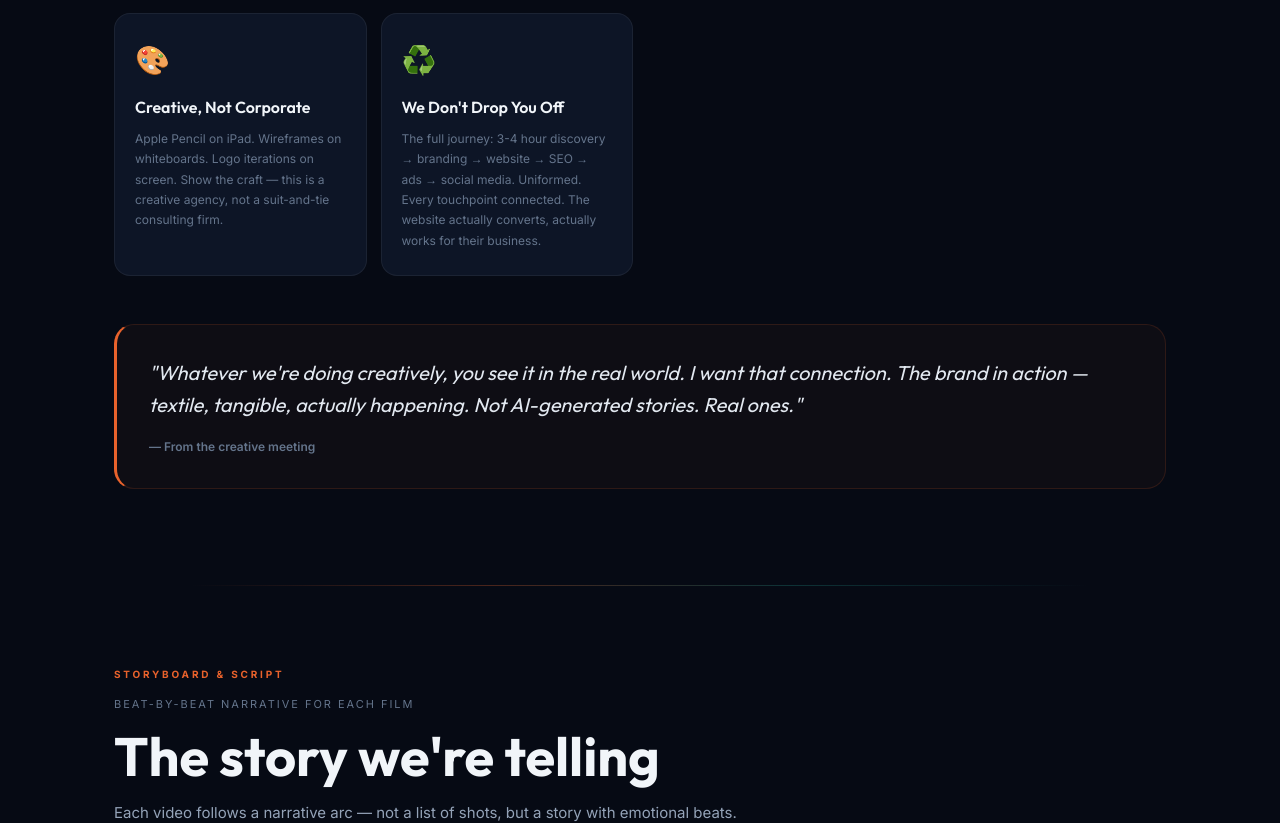
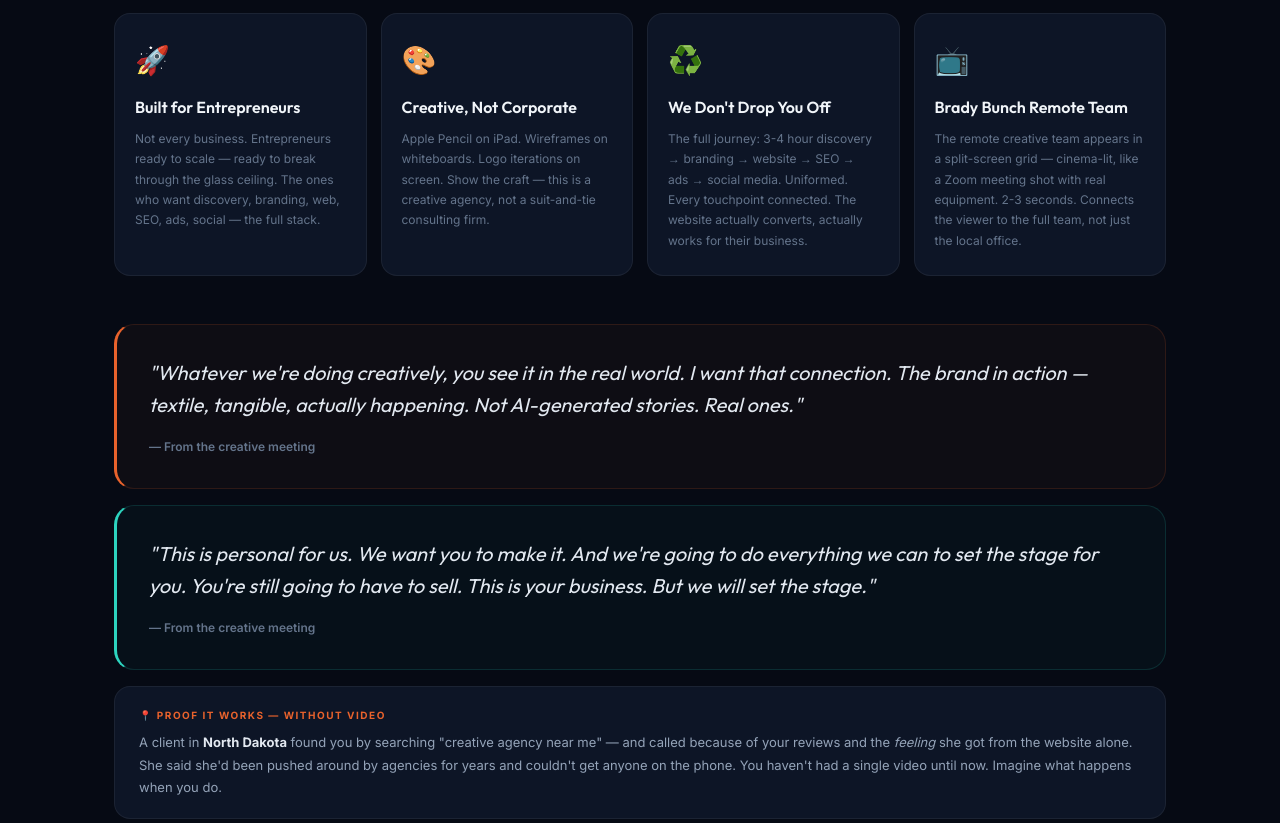
Before and after one commit to DanielSensual/Mediageekzquotes, a Next.js app: page /thread in a window 1280 px wide. Shown: the part 2829-3652 px from the top of the page. Built offline with nearby package versions, Linux system fonts and the light colour scheme.

Commit message:
Add: This Is Personal story, Brady Bunch remote team, North Dakota proof, on-camera casting (6 leadership)

```diff
--- a/app/thread/page.js
+++ b/app/thread/page.js
@@ -667,9 +667,11 @@ export default function ThreadLink() {
                             { icon: '🎬', title: 'Screen to Street', desc: 'The magic transition — what\'s happening on the computer comes alive in the real world. Monster truck on screen → monster truck driving in real life. The brand in action, not just in pixels.' },
                             { icon: '🏠', title: 'Publix Energy', desc: 'Subtle brand placement. Logo on the coffee cup, brand colors in the background, tagline on the wall — never the hero of the shot, always part of the environment. You feel it without being told.' },
                             { icon: '🤝', title: 'Human Connection', desc: 'Real conversations. Real handshakes. Team sitting with clients, not performing for camera. The authenticity that makes people trust you before they ever call.' },
+                            { icon: '❤️', title: 'This Is Personal', desc: 'When a client is struggling, you scale their spend down. You tell them to save money. You want them to make it — and you do everything to set the stage. Not a conglomerate. A family.' },
                             { icon: '🚀', title: 'Built for Entrepreneurs', desc: 'Not every business. Entrepreneurs ready to scale — ready to break through the glass ceiling. The ones who want discovery, branding, web, SEO, ads, social — the full stack.' },
                             { icon: '🎨', title: 'Creative, Not Corporate', desc: 'Apple Pencil on iPad. Wireframes on whiteboards. Logo iterations on screen. Show the craft — this is a creative agency, not a suit-and-tie consulting firm.' },
                             { icon: '♻️', title: 'We Don\'t Drop You Off', desc: 'The full journey: 3-4 hour discovery → branding → website → SEO → ads → social media. Uniformed. Every touchpoint connected. The website actually converts, actually works for their business.' },
+                            { icon: '📺', title: 'Brady Bunch Remote Team', desc: 'The remote creative team appears in a split-screen grid — cinema-lit, like a Zoom meeting shot with real equipment. 2-3 seconds. Connects the viewer to the full team, not just the local office.' },
                         ].map((p, i) => (
                             <div key={i} style={{ padding: '24px 20px', border: '1px solid rgba(255, 255, 255, 0.06)', borderRadius: 16, background: 'var(--panel)', transition: 'all 0.3s' }}>
                                 <div style={{ fontSize: 28, marginBottom: 12 }}>{p.icon}</div>
@@ -685,6 +687,22 @@ export default function ThreadLink() {
                             &quot;Whatever we&apos;re doing creatively, you see it in the real world. I want that connection. The brand in action — textile, tangible, actually happening. Not AI-generated stories. Real ones.&quot;
                         </div>
                         <div style={{ marginTop: 16, fontSize: 12, color: 'var(--muted-2)', fontWeight: 600 }}>— From the creative meeting</div>
+                    </div>
+
+                    {/* Second Quote */}
+                    <div style={{ padding: '32px', border: '1px solid rgba(45, 212, 191, 0.15)', borderRadius: 20, background: 'rgba(45, 212, 191, 0.03)', borderLeft: '3px solid var(--teal)', marginBottom: 16 }}>
+                        <div style={{ fontFamily: "'Outfit', sans-serif", fontSize: 20, fontWeight: 400, color: 'var(--cream)', lineHeight: 1.6, fontStyle: 'italic' }}>
+                            &quot;This is personal for us. We want you to make it. And we&apos;re going to do everything we can to set the stage for you. You&apos;re still going to have to sell. This is your business. But we will set the stage.&quot;
+                        </div>
+                        <div style={{ marginTop: 16, fontSize: 12, color: 'var(--muted-2)', fontWeight: 600 }}>— From the creative meeting</div>
+                    </div>
+
+                    {/* North Dakota Story */}
+                    <div style={{ padding: '20px 24px', border: '1px solid rgba(255, 255, 255, 0.06)', borderRadius: 16, background: 'var(--panel)', marginBottom: 16 }}>
+                        <div style={{ fontSize: 10, fontWeight: 700, letterSpacing: '0.15em', textTransform: 'uppercase', color: 'var(--orange)', marginBottom: 8 }}>📍 Proof It Works — Without Video</div>
+                        <div style={{ fontSize: 13, color: 'var(--muted)', lineHeight: 1.7 }}>
+                            A client in <strong style={{ color: 'var(--cream)' }}>North Dakota</strong> found you by searching &quot;creative agency near me&quot; — and called because of your reviews and the <em>feeling</em> she got from the website alone. She said she&apos;d been pushed around by agencies for years and couldn&apos;t get anyone on the phone. You haven&apos;t had a single video until now. Imagine what happens when you do.
+                        </div>
                     </div>
                 </section>
 
@@ -752,10 +770,12 @@ export default function ThreadLink() {
                             {[
                                 { beat: 'OPEN', title: 'The Craft', desc: 'TIGHT: Apple Pencil touches iPad screen. A logo sketch comes alive. Pull back to reveal a designer in a warm studio, coffee within reach, natural light. It\'s quiet. Intentional. This is where ideas start.', time: '0:00–0:08' },
                                 { beat: 'ACT 1', title: 'Discovery', desc: 'The team sits across from a client at a table — not a pitch, a discovery. 3-4 hours of "what does your business actually need?" Whiteboard behind them covered in strategy. Laptop open showing wireframes. You feel the depth. This isn\'t a quick-fix agency.', time: '0:08–0:22' },
-                                { beat: 'TRANSITION', title: 'Screen to Street (2)', desc: 'OTS: a designer finishes a website mockup on screen. The client\'s product is right there in the design. MATCH CUT: we\'re at the client\'s actual location — an entrepreneur standing in front of their business, the new logo on the window. Digital to tangible. What was on screen is now in the world.', time: '0:22–0:30' },
-                                { beat: 'ACT 2', title: 'Full Stack', desc: 'QUICK CUTS synced to music: Apple Pencil sketching a logo → final logo on a business card. Wireframe on screen → live website on a phone. Camera filming a product → the ad playing on Instagram. SEO dashboard showing rankings climbing. Social media post getting liked. Each cut shows: they didn\'t just design it, they deployed it. It\'s working.', time: '0:30–0:48' },
-                                { beat: 'BRAND IN ACTION', title: 'The Real World Connection', desc: 'The client\'s business is now alive — customers walking in, the new sign on the building, branded packaging being handed to a customer. The team is there, photographing, filming, supporting. They didn\'t drop them off — they\'re still building. Logo on the cup. Brand on the apron. It\'s everywhere, but it\'s natural.', time: '0:48–1:00' },
-                                { beat: 'CLOSE', title: 'The Partner', desc: 'Team and client together, reviewing analytics on a laptop. Both smiling — it\'s working. The business grew. Not a vendor relationship — a partnership. Pull back to a wide of the team at their desks, golden hour light. Super: "Threadlinks Creative — Full-Stack Creative Agency" — 3 seconds, clean, confident. Cut to black.', time: '1:00–1:10' },
+                                { beat: 'TEAM', title: 'The Brady Bunch', desc: 'SPLIT SCREEN: 6 faces appear in a grid — the full creative leadership team. Three in the office, three remote, each cinema-lit in their own space. They\'re in a meeting, laughing, pointing at their screens. 2-3 seconds. Shows that the connection doesn\'t stop at city limits. The team is everywhere.', time: '0:22–0:26' },
+                                { beat: 'TRANSITION', title: 'Screen to Street', desc: 'OTS: a designer finishes a website mockup on screen. The client\'s product is right there in the design. MATCH CUT: we\'re at the client\'s actual location — an entrepreneur standing in front of their business, the new logo on the window. Digital to tangible.', time: '0:26–0:34' },
+                                { beat: 'ACT 2', title: 'Full Stack', desc: 'QUICK CUTS synced to music: Apple Pencil sketching a logo → final logo on a business card. Wireframe on screen → live website on a phone. Camera filming a product → the ad playing on Instagram. SEO dashboard showing rankings climbing. Each cut shows: they deployed it, and it\'s working.', time: '0:34–0:50' },
+                                { beat: 'PERSONAL', title: 'This Is Personal', desc: 'QUIET MOMENT: the team leader on a call with a client, genuinely invested. Not upselling — listening. Maybe they\'re scaling the budget down because the client needs it. The care is visible. This isn\'t transactional. They want you to make it.', time: '0:50–0:58' },
+                                { beat: 'BRAND IN ACTION', title: 'The Real World', desc: 'The client\'s business is alive — customers walking in, new signage, branded packaging. The team is there too, filming, supporting. Logo on the cup. Brand on the apron. It\'s everywhere, but it\'s natural. They didn\'t drop them off.', time: '0:58–1:08' },
+                                { beat: 'CLOSE', title: 'The Partner', desc: 'Team and client together, reviewing analytics on a laptop. Both smiling — it\'s working. Not a vendor relationship — a partnership. Pull back. The full leadership team at their desks, golden hour light. Super: "Threadlinks Creative — Full-Stack Creative Agency" — 3 seconds, clean, confident. Cut to black.', time: '1:08–1:18' },
                             ].map((b, i) => (
                                 <div key={i} style={{ display: 'flex', gap: 16, padding: '20px', border: '1px solid rgba(45, 212, 191, 0.08)', borderRadius: 14, background: 'var(--panel)', alignItems: 'flex-start' }}>
                                     <div style={{ minWidth: 60, textAlign: 'center' }}>
@@ -877,6 +897,42 @@ export default function ThreadLink() {
                                 </div>
                             ))}
                         </div>
+                    </div>
+                </section>
+
+                {/* ═══ ON-CAMERA TALENT ═══ */}
+                <section className="th-section reveal">
+                    <div className="section-header">
+                        <div className="section-label">On-Camera Talent</div>
+                        <div className="section-question">Creative leadership team — 6 people</div>
+                        <h2 className="section-title">The faces of the brand</h2>
+                        <p className="section-desc">
+                            The leadership team that will be on camera. Three in the office, three remote (Brady Bunch split-screen). Blood, sweat, and tears in every project — you&apos;ll see that on screen.
+                        </p>
+                    </div>
+
+                    <div style={{ display: 'grid', gridTemplateColumns: 'repeat(auto-fit, minmax(160px, 1fr))', gap: 14 }}>
+                        {[
+                            { name: 'Lead 1', role: 'Creative Director', location: '📍 In Office', color: 'var(--orange)' },
+                            { name: 'Ashley', role: 'Co-Founder / Strategy', location: '📍 In Office', color: 'var(--orange)' },
+                            { name: 'Saraw', role: 'Creative Team', location: '📍 In Office', color: 'var(--orange)' },
+                            { name: 'Sebastian', role: 'Creative Team', location: '🌐 Remote', color: 'var(--teal)' },
+                            { name: 'Andre', role: 'Creative Team', location: '🌐 Remote — Spain', color: 'var(--teal)' },
+                            { name: 'Andrea', role: 'Creative Team', location: '🌐 Remote', color: 'var(--teal)' },
+                        ].map((t, i) => (
+                            <div key={i} style={{ padding: '20px', border: '1px solid rgba(255, 255, 255, 0.06)', borderRadius: 16, background: 'var(--panel)', textAlign: 'center', transition: 'all 0.3s' }}>
+                                <div style={{ width: 48, height: 48, borderRadius: 14, background: `${t.color}15`, display: 'flex', alignItems: 'center', justifyContent: 'center', margin: '0 auto 12px', fontSize: 22 }}>
+                                    {i < 3 ? '🎯' : '📺'}
+                                </div>
+                                <div style={{ fontFamily: "'Outfit', sans-serif", fontSize: 15, fontWeight: 600, color: 'var(--white)', marginBottom: 4 }}>{t.name}</div>
+                                <div style={{ fontSize: 11, color: 'var(--muted-2)', marginBottom: 8 }}>{t.role}</div>
+                                <div style={{ fontSize: 9, fontWeight: 700, letterSpacing: '0.12em', textTransform: 'uppercase', color: t.color, padding: '3px 10px', borderRadius: 999, border: `1px solid ${t.color}30`, background: `${t.color}08`, display: 'inline-block' }}>{t.location}</div>
+                            </div>
+                        ))}
+                    </div>
+
+                    <div style={{ marginTop: 24, padding: '16px 20px', border: '1px solid rgba(255, 255, 255, 0.06)', borderRadius: 14, background: 'var(--panel)', fontSize: 12, color: 'var(--muted-2)', lineHeight: 1.7 }}>
+                        <strong style={{ color: 'var(--cream)' }}>📺 Brady Bunch Shot:</strong> The 3 remote team members appear in a cinema-lit split-screen grid — like a Zoom meeting, but shot with real cameras and proper lighting. 2-3 seconds in the video. Shows that the full team is connected regardless of location. The remote members will record their footage independently with lighting direction from us.
                     </div>
                 </section>
 
```
